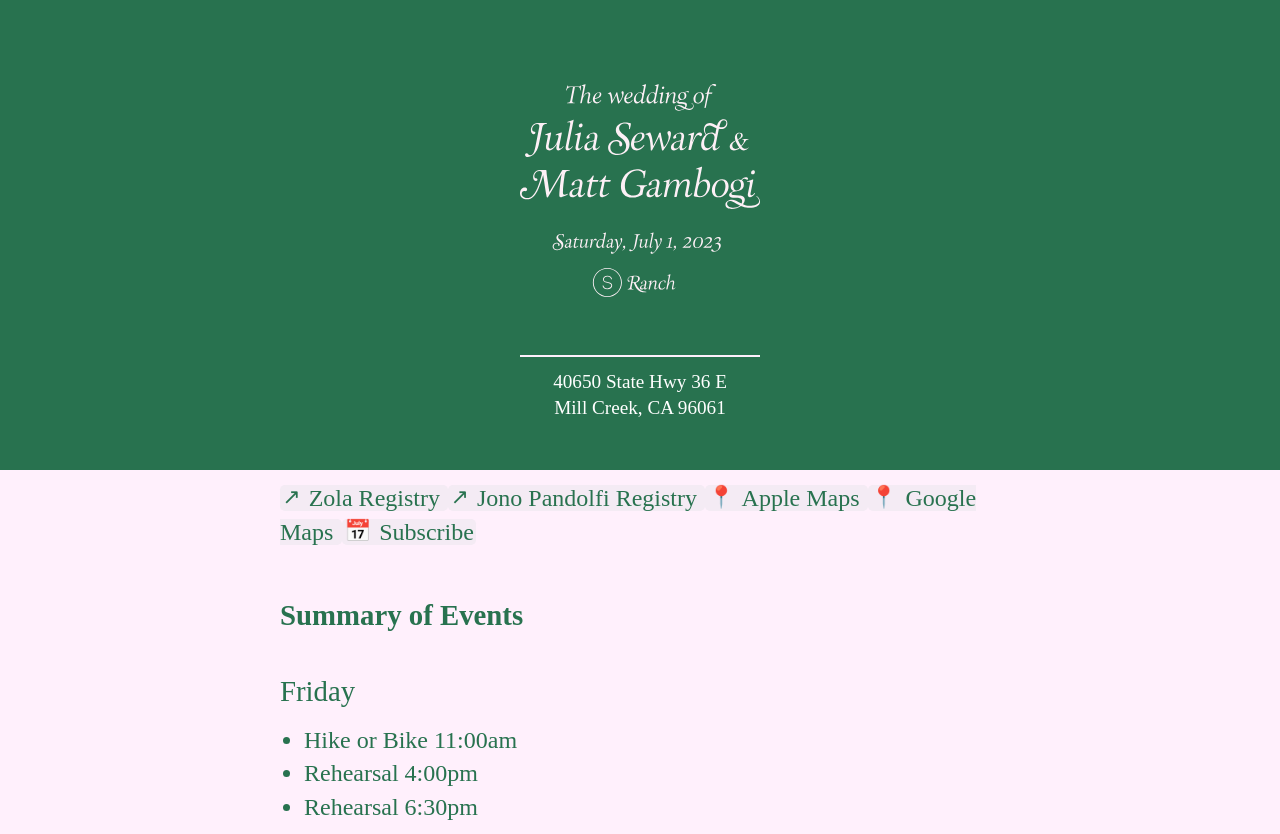
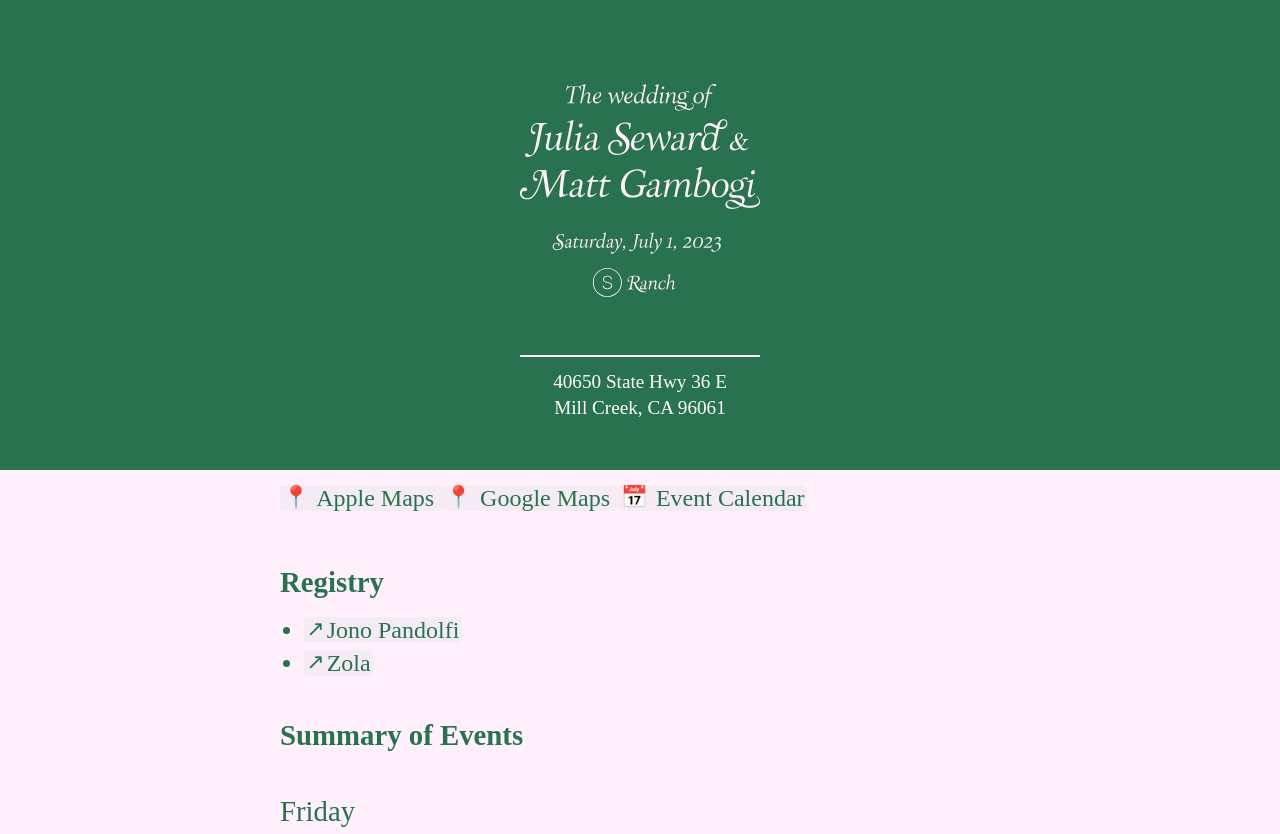
Before and after one commit to mattandjulia/wedding, a plain HTML site: page index.html in a window 1280 px wide. Shown: the top 834 px of the page. Drawn offline with Linux system fonts and the light colour scheme; a web font is replaced by a local one.

Commit message:
update registry links

```diff
--- a/index.html
+++ b/index.html
@@ -43,12 +43,8 @@
   <div id="main" class="col">
     <div id="content" class="col">
       <p>
-        <a class="link" href="https://www.zola.com/registry/sewardgambogi">
-          Zola Registry
-        </a>
-        <a class="link" href="https://www.jonopandolfi.com/apps/giftregistry/registry/253527">
-          Jono Pandolfi Registry
-        </a>
+
+
         <a class="map link" href="https://maps.apple.com/?address=40650%20State%20Hwy%2036%20E,%20Mill%20Creek,%20CA%20%2096061,%20United%20States&ll=40.362890,-121.509457&q=Circle%20S&z=17">
           Apple Maps
         </a>
@@ -56,9 +52,15 @@
           Google Maps
         </a>
         <a class="date link" href="webcal://p61-caldav.icloud.com/published/2/ODgwNTc3ODcwODgwNTc3OB9GwIMJjDfyHaax_IjEa1B4L0_OTgrvO5T9G7q_FpO0XTl_XFXxfOHpbdgSO_JsWJXyN7VhEarus8g_nHz2YPE">
-          Subscribe
+          Event Calendar
         </a>
       </p>
+      <h2>Registry</h2>
+      <ul>
+        <li><a class="link" href="https://www.jonopandolfi.com/apps/giftregistry/registry/253527">Jono Pandolfi</a></li>
+        <li><a class="link" href="https://www.zola.com/registry/sewardgambogi">Zola</a></li>
+      </ul>
+
       <h2>Summary of Events</h2>
       <h3>Friday</h3>
       <ul>
```
